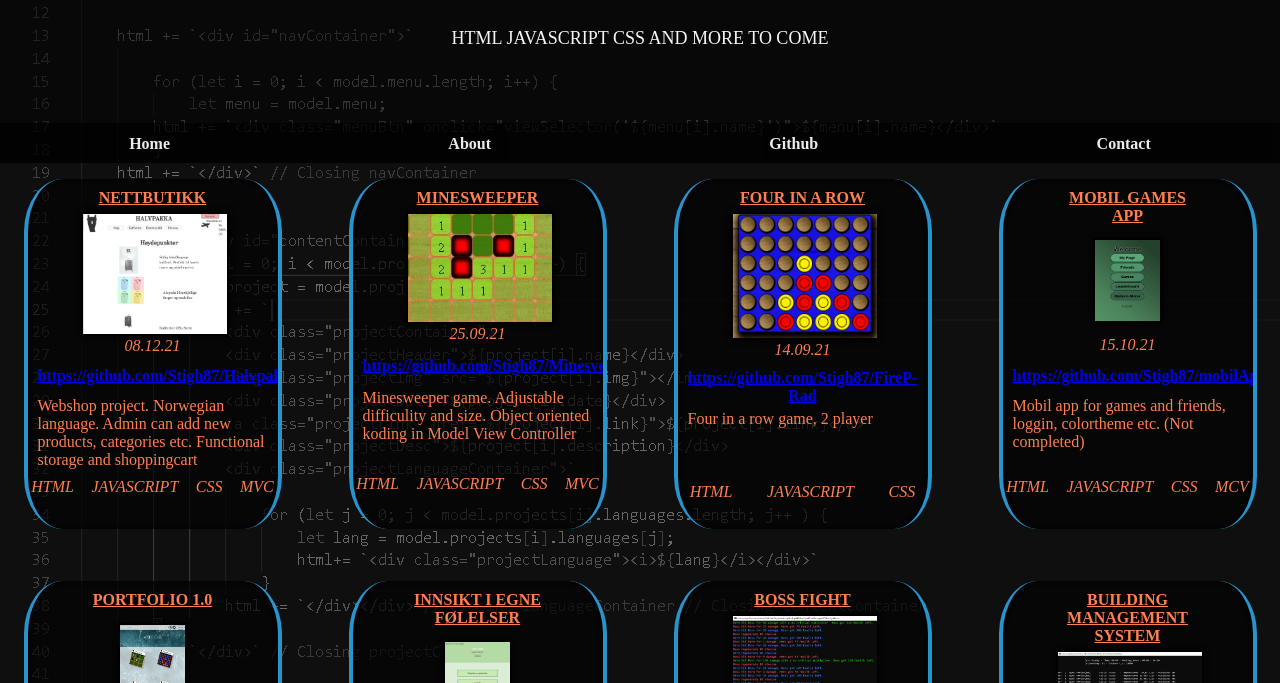
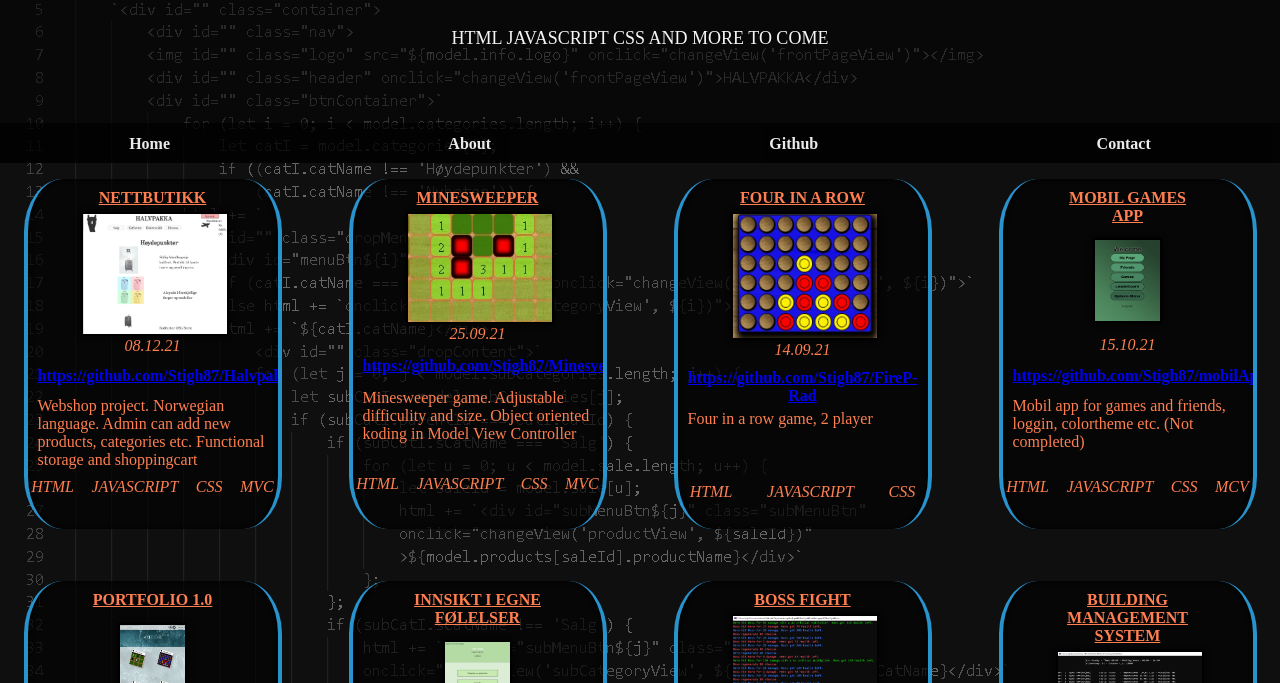
Before and after one commit to Stigh87/Portfolio-2.0, a plain HTML site: page index.html in a window 1280 px wide. Shown: the part 117-800 px from the top of the page. Drawn offline with Linux system fonts and the light colour scheme.

Commit message:
Update style.css

```diff
--- a/style.css
+++ b/style.css
@@ -24,7 +24,7 @@ li{
 #pageContainer {
 height: 100vh;
 width: 100vw;
-background-image: url(bilder/backgroundImg.png);
+background-image: url(https://github.com/Stigh87/Portfolio-2.0/blob/main/bilder/backgroundFull.png?raw=true);
 background-blend-mode: darken;
 min-width: 345px;
 }
```
